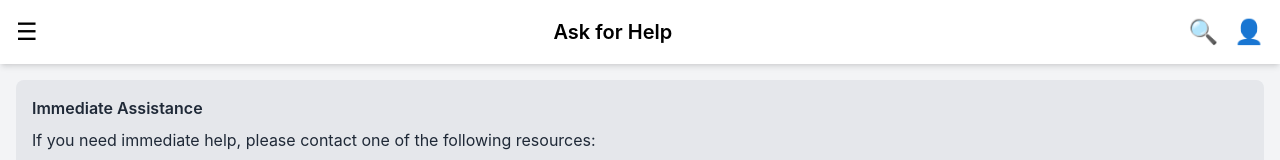
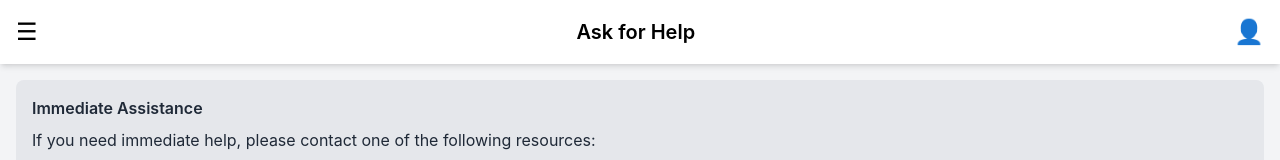
Before and after one commit to Camaelo26/figma_frontend, a React (Create React App) app: page /help in a window 1280 px wide. Shown: the top 160 px of the page. Built offline with nearby package versions, Linux system fonts and the light colour scheme.

Commit message:
removed search in askfor help

```diff
--- a/src/components/AskForHelpPage.tsx
+++ b/src/components/AskForHelpPage.tsx
@@ -32,9 +32,7 @@ const AskForHelpPage: React.FC = () => {
         </button>
         <h1 className="text-xl font-semibold dark:text-white">Ask for Help</h1>
         <div className="flex items-center space-x-4">
-          <button>
-            <span className="text-2xl dark:text-white">🔍</span> {/* Search icon */}
-          </button>
+
           <button>
             <span className="text-2xl dark:text-white">👤</span> {/* Profile icon */}
           </button>
```
